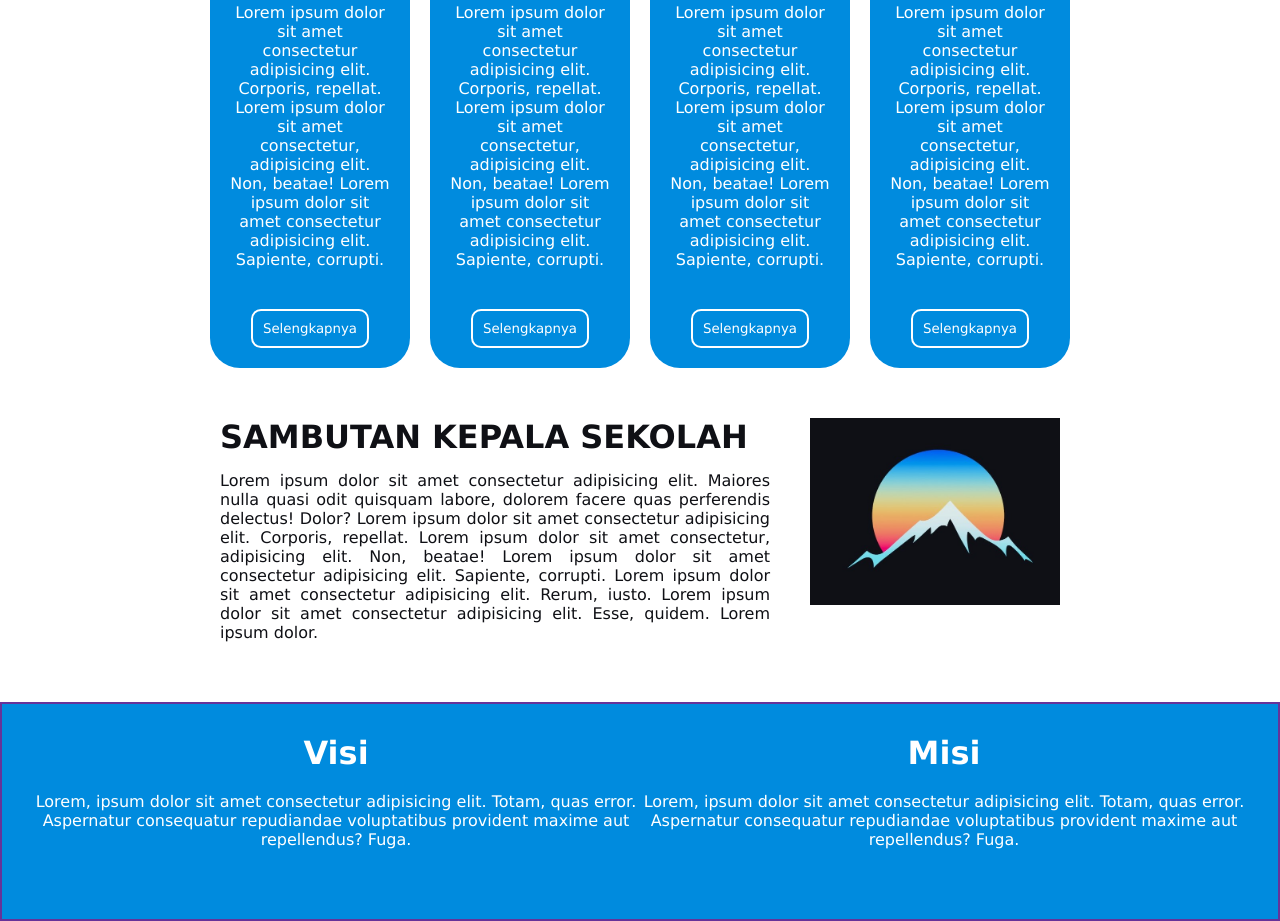
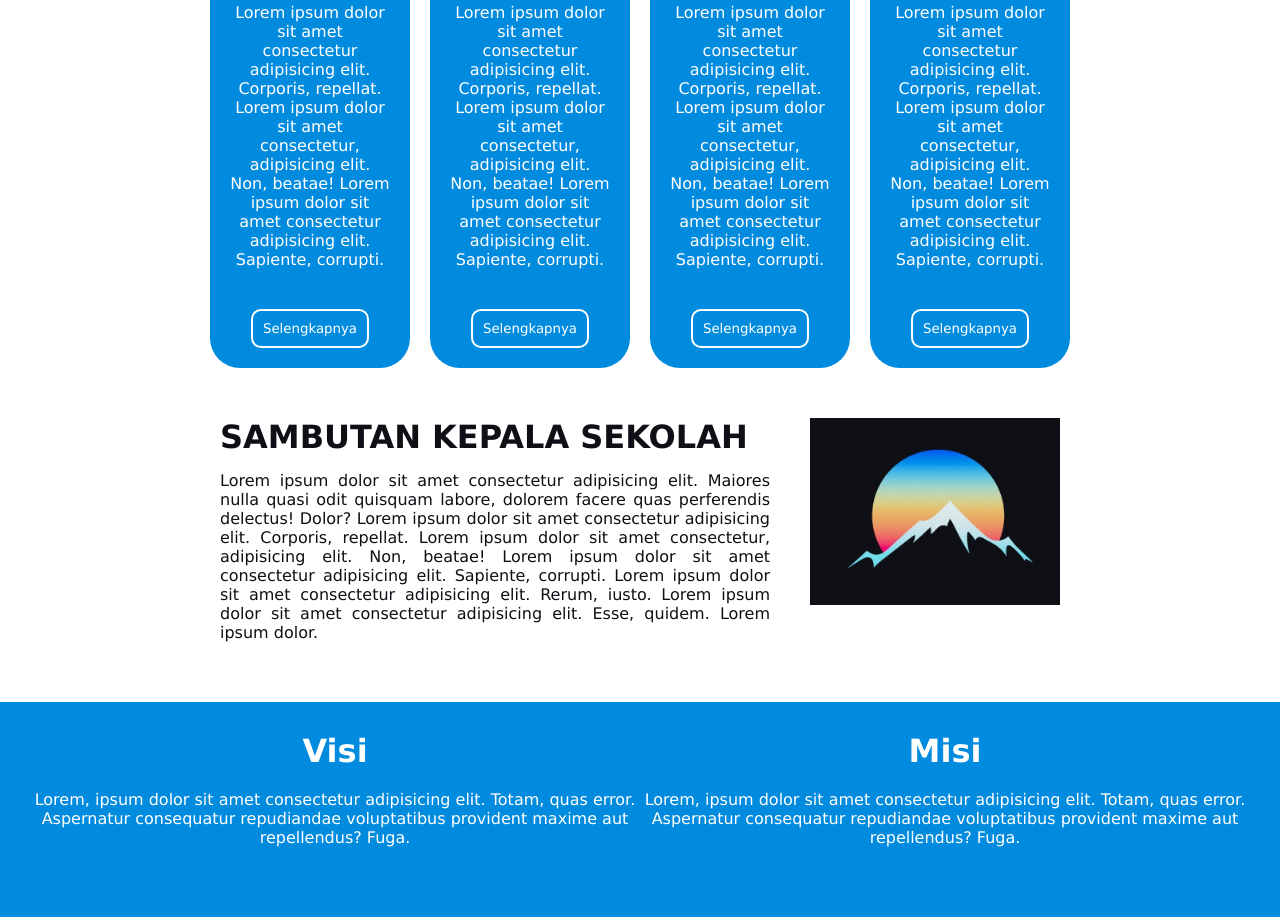
Before and after one commit to peding123/webpekerjaanorangtua.github.io, a plain HTML site: page index.html in a window 1280 px wide. Shown: the part 535-1456 px from the top of the page. Drawn offline with Linux system fonts and the light colour scheme.

Commit message:
second commit

```diff
--- a/CSS/style.css
+++ b/CSS/style.css
@@ -127,7 +127,6 @@ p {
 .row-visi {
     padding: 30px;
     display: flex;
-    border: 2px solid rebeccapurple;
     background-color: #008BDE;
 }
 
```
